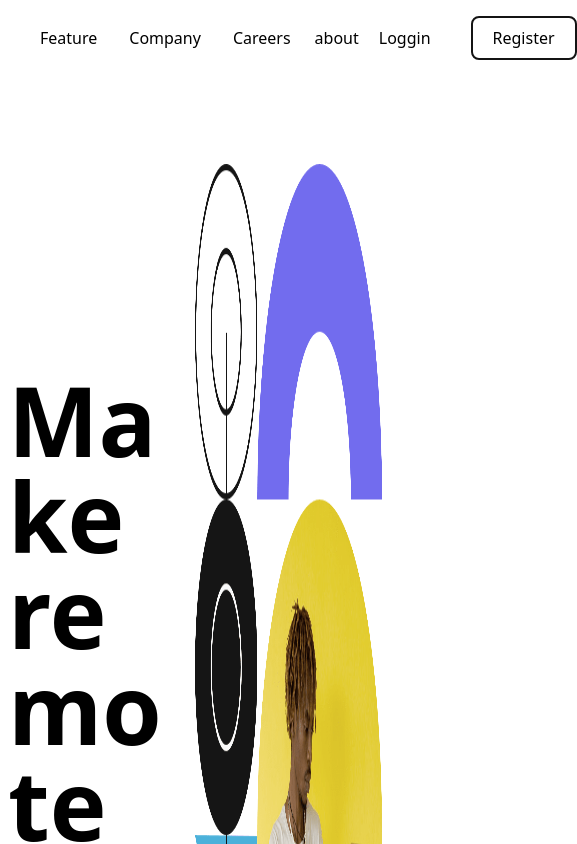
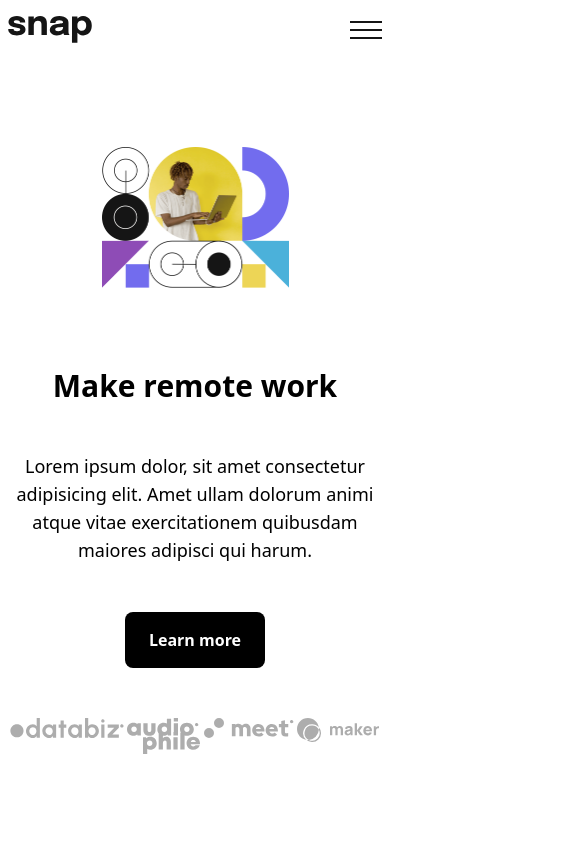
Before and after one commit to Andriikryl/work-landing, a React (Create React App) app: page / in a window 390 px wide. Shown: the top 844 px of the page, 577 px wide, since content can reach past the window. Built offline with nearby package versions, Linux system fonts and the light colour scheme.

Commit message:
feat[mobile-styles]

```diff
--- a/src/components/header/index.jsx
+++ b/src/components/header/index.jsx
@@ -1,5 +1,6 @@
 import React from 'react'
 import { ReactComponent as LogoIcon } from '../../images/logo.svg'
+import { ReactComponent as MenuIcon } from '../../images/icon-menu.svg'
 import { Button } from '../button'
 import { NavItem } from '../nav-item'
 import { NavMenu } from '../nav-menu'
@@ -8,8 +9,8 @@ import { COMPANY, FEATURES } from './constatnt'
 export const Header = () => {
   return (
     <header className='flex items-center'>
-        <LogoIcon/>
-        <nav className='flex space-x-6 ml-8 items-center'>
+        <LogoIcon className='cursor-pointer'/>
+        <nav className='hidden xl:flex space-x-6 ml-8 items-center'>
             <NavItem text='Feature'>
               <NavMenu items={FEATURES} />
             </NavItem>
@@ -19,9 +20,12 @@ export const Header = () => {
             <NavItem text='Careers'/>
             <NavItem text='about'/>
         </nav>
-        <div className='flex ml-auto space-x-5'>
+        <div className='hidden xl:flex ml-auto space-x-5'>
       <Button>Loggin</Button>
       <Button hasBorder={true}>Register</Button>
+        </div>
+        <div className='flex xl:hidden ml-auto cursor-pointer z-30'>
+    <MenuIcon/>
         </div>
     </header>
   )
--- a/src/components/main-section/MainSection.jsx
+++ b/src/components/main-section/MainSection.jsx
@@ -9,10 +9,10 @@ import { Button } from '../button';
 
 export const MainSection = () => {
   return (
-    <section className='flex w-full mt-6 mb-[300px] justify-between'>
-      <div className='relative w-2/4 text-left mt-12'>
-        <h1 className='text-8xl font-black mt-60 whitespace-pre-line'>{`Make\n remote work`}</h1>
-        <p className='text-medium-gray text-lg my-12 whitespace-pre-line'>{`Lorem ipsum dolor, sit amet consectetur adipisicing elit.\n Amet ullam dolorum animi atque vitae exercitationem\n quibusdam maiores adipisci qui harum.`}</p>
+    <section className=' w-full flex flex-col xl:flex-row mt-6 mb-[300px] justify-between'>
+      <div className='relative order-2 xl:order-1 text-center xl:text-left mt-12 xl:mt-60'>
+        <h1 className='text-3xl xl:text-8xl font-black xl:whitespace-pre-line'>{`Make\n remote work`}</h1>
+        <p className='text-medium-gray text-lg my-12 xl:whitespace-pre-line'>{`Lorem ipsum dolor, sit amet consectetur adipisicing elit.\n Amet ullam dolorum animi atque vitae exercitationem\n quibusdam maiores adipisci qui harum.`}</p>
       <Button  isFilled={true}  >Learn more</Button>
       <div className='flex justify-around bottom-2 pt-[50px]'>
         <Databiz/>
@@ -21,8 +21,11 @@ export const MainSection = () => {
         <Maker/>
       </div>
       </div>
-      <div className='flex w-2/4 mt-20'>
+      <div className='hidden xl:flex w-2/4 mt-20 xl:order-2'>
         <img src={MenImage}></img>
+      </div>
+      <div className='flex xl:hidden w-2/4 mt-20 mb-8 order-1 m-auto'>
+        <img src={MenImageMobile}></img>
       </div>
     </section>
   )
```
